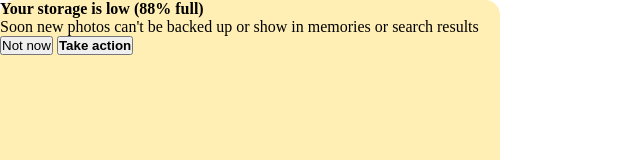
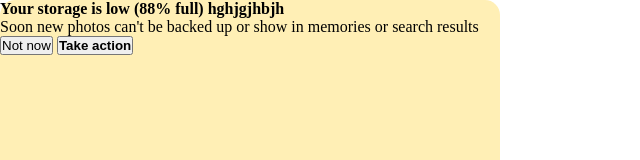
Before and after one commit to Chaitalipatil1403/htmlfiles, a plain HTML site: page demo.html in a window 1280 px wide. Shown: the top 160 px of the page, without its empty margins (0-640 px from the left). Drawn offline with Linux system fonts and the light colour scheme.

Commit message:
Updated demo.html

```diff
--- a/demo.html
+++ b/demo.html
@@ -8,7 +8,7 @@
 </head>
 <body>
     <div id="d">
-        <P><b>Your storage is low (88% full)</b></P>
+        <P><b>Your storage is low (88% full) hghjgjhbjh </b></P>
          <p>Soon new photos can't be backed up or show in memories or search results </p>
          <div class="btns">
           <button> Not now</button>
```
